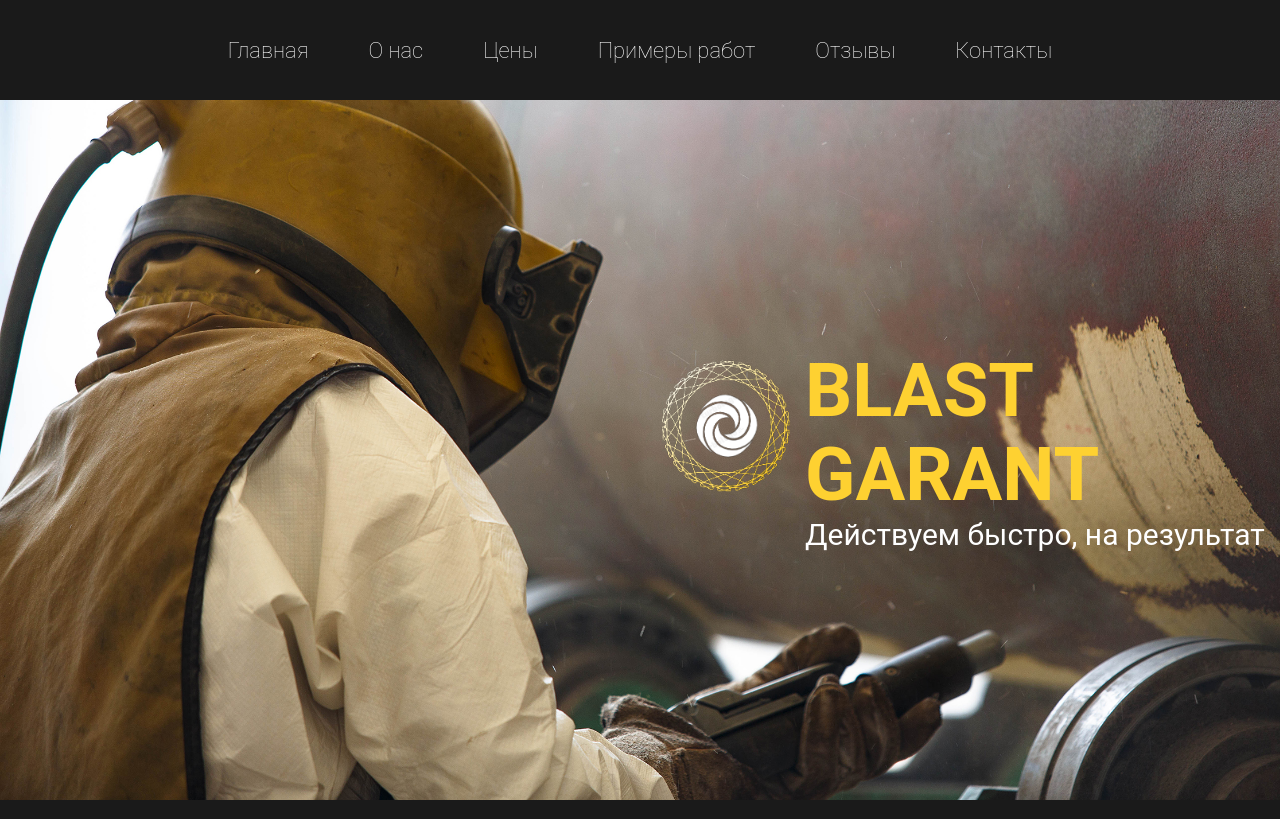
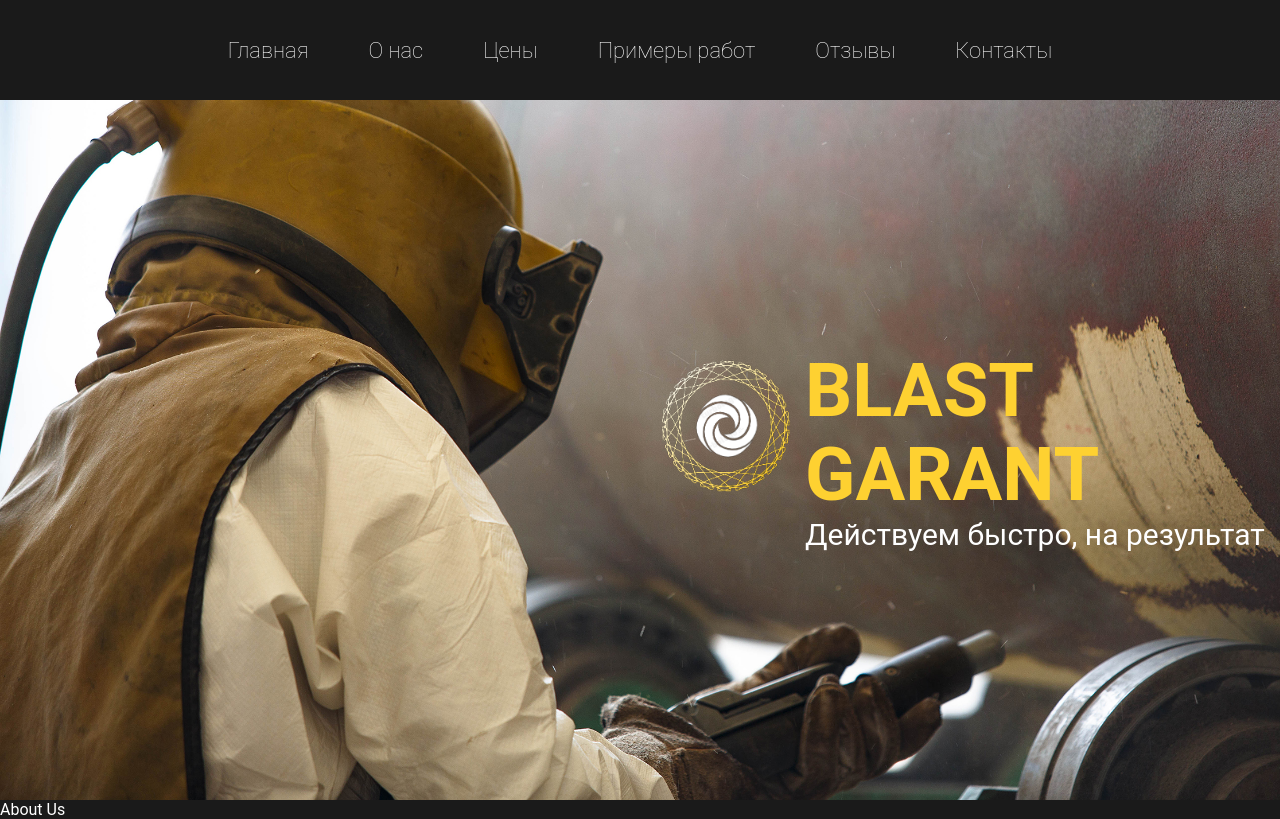
Before and after one commit to InVinoveritas6/blast-garant, a React (Create React App) app: page / in a window 1280 px wide. Built offline with nearby package versions, Linux system fonts and the light colour scheme.

Commit message:
test stash

```diff
--- a/src/App.js
+++ b/src/App.js
@@ -18,8 +18,8 @@
       <Header/>
       <div className='body'>
         <MainPage/>
-        {/* <AboutUs/>
-        <Prices/>
+         <AboutUs/>
+       {/* <Prices/>
         <ExamplesPage/>
         <ReviewsPage/>
         <Contacts/> */}
```
